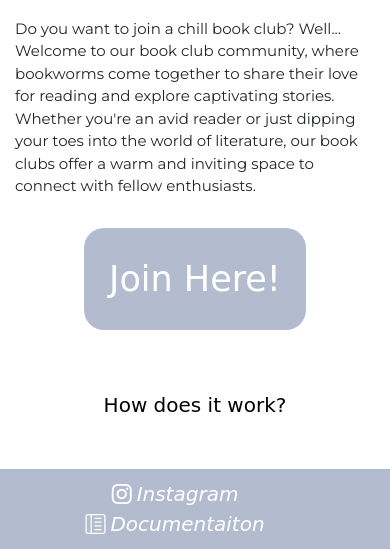
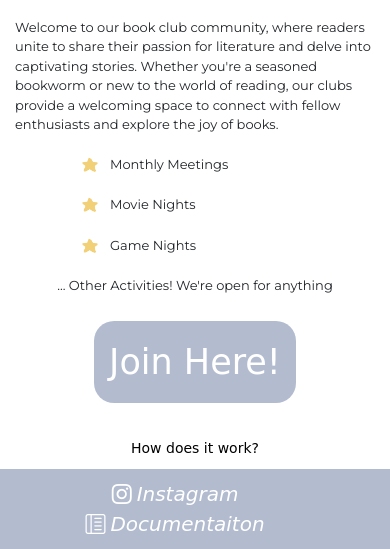
Before and after one commit to gorillagripcore/ReadingNook4.0, a plain HTML site: page index.html in a window 390 px wide. Shown: the part 295-844 px from the top of the page. Drawn offline with nearby package versions, Linux system fonts and the light colour scheme; a web font is replaced by a local one.

Commit message:
added bullet list :star:

```diff
--- a/index.html
+++ b/index.html
@@ -16,18 +16,35 @@
     <img src="img/banner.png">
 
     <div class="container-sm information">
-        <p> Do you want to join a chill book club? Well... Welcome to our book club
-            community, where bookworms come together to share their love for
-            reading and explore captivating stories. Whether you're an avid
-            reader or just dipping your toes into the world of literature, our
-            book clubs offer a warm and inviting space to connect with fellow
-            enthusiasts.
+        <p> Welcome to our book club community, where readers unite to share their passion for
+            literature and delve into captivating stories. Whether you're a seasoned bookworm or
+            new to the world of reading, our clubs provide a welcoming space to connect with fellow
+            enthusiasts and explore the joy of books.
         </p>
+
+       <div id="bulletlist">
+            <div class="bulletlist-item">
+                <img src="img/glitter.png">
+                <p>Monthly Meetings</p>
+            </div>
+            <div class="bulletlist-item">
+                <img src="img/glitter.png">
+                <p>Movie Nights</p>
+            </div>
+            <div class="bulletlist-item">
+                <img src="img/glitter.png">
+                <p>Game Nights</p>
+            </div>
+       </div>
+    </div>
+
+    <div class="text">
+        <p>... Other Activities! We're open for anything</p>
     </div>
 
     <div class="join-container">
         <canvas id="confettiCanvas"></canvas>
-        <a id="JoinButton" href="formslink">Join Here!</a>
+        <a id="JoinButton" href="https://forms.gle/y4Gm9D5DF5p5CnYFA">Join Here!</a>
     </div>
 
     <div class="join-container">
@@ -44,6 +61,4 @@
 
 <!--To-do: Get webserver and domain-->
 
-<!--To-do: Make a form-->
-
 <!--To-do: Print ads (flyers and stickers)-->
--- a/style.css
+++ b/style.css
@@ -49,13 +49,43 @@ p {
 
 .information {
     margin-top: 20px;
+    font-family: "Montserrat", sans-serif;
 }
 
 .join-container {
     display: flex;
     justify-content: center;
     align-items: center;
-    margin-top: 50px;
+    margin-top: 30px;
+}
+
+#bulletlist {
+    display: flex;
+    flex-direction: column;
+    align-items: center;
+    max-width: 230px;
+    margin: 0 auto;
+}
+
+.bulletlist-item {
+    display: flex;
+    align-items: flex-start;
+    justify-content: flex-start;
+    margin-bottom: 10px;
+    width: 100%;
+    box-sizing: border-box;
+}
+
+.bulletlist-item img {
+    margin-right: 10px;
+    height: 30px;
+    width: auto;
+}
+
+.text{
+    display: flex;
+    justify-content: center;
+    align-items: center;
 }
 
 #JoinButton {
@@ -86,8 +116,8 @@ p {
 
 
 @media screen and (max-width: 600px) {
-    .information {
-        font-size: 15px;
+    .information, .text {
+        font-size: 13px;
     }
 
     footer{
@@ -96,10 +126,22 @@ p {
     }
 
     #JoinButton {
-        padding: 25px;
+        padding: 15px;
     }
 
     .join-container {
-        margin-top: 30px;
+        margin-top: 5px;
+    }
+
+    .bulletlist-item img {
+        height: 20px;
+    }
+
+    .bulletlist-item {
+        margin-bottom: 1px;
+    }
+
+    .join-container a{
+        font-size: 14px;
     }
 }
```
Also changed, not shown: 1 other file.
